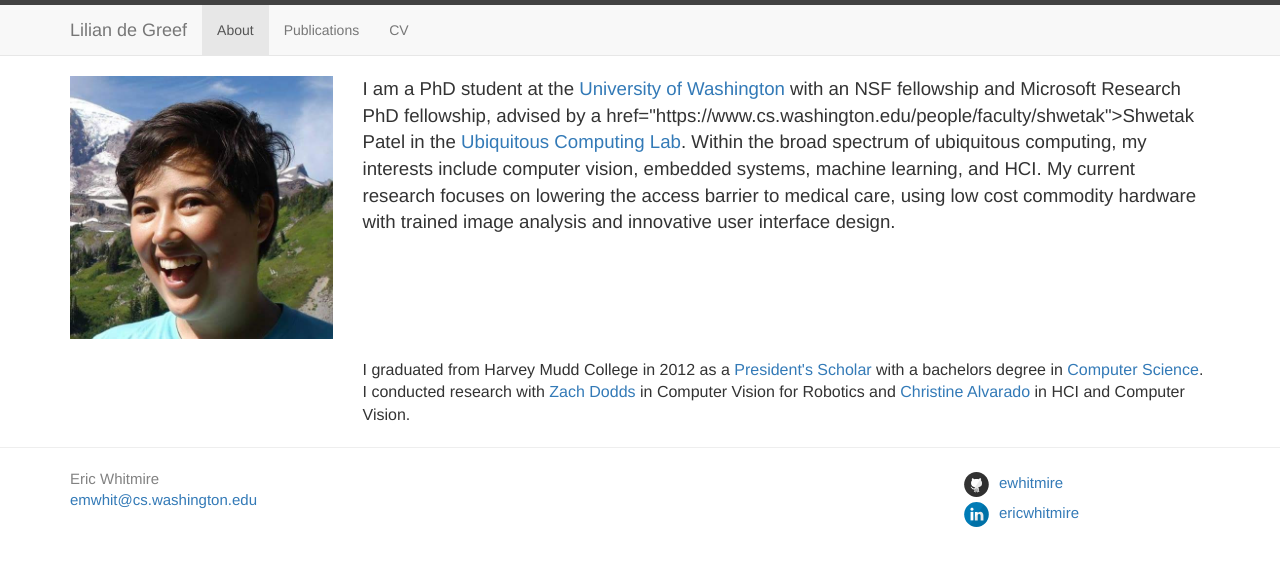
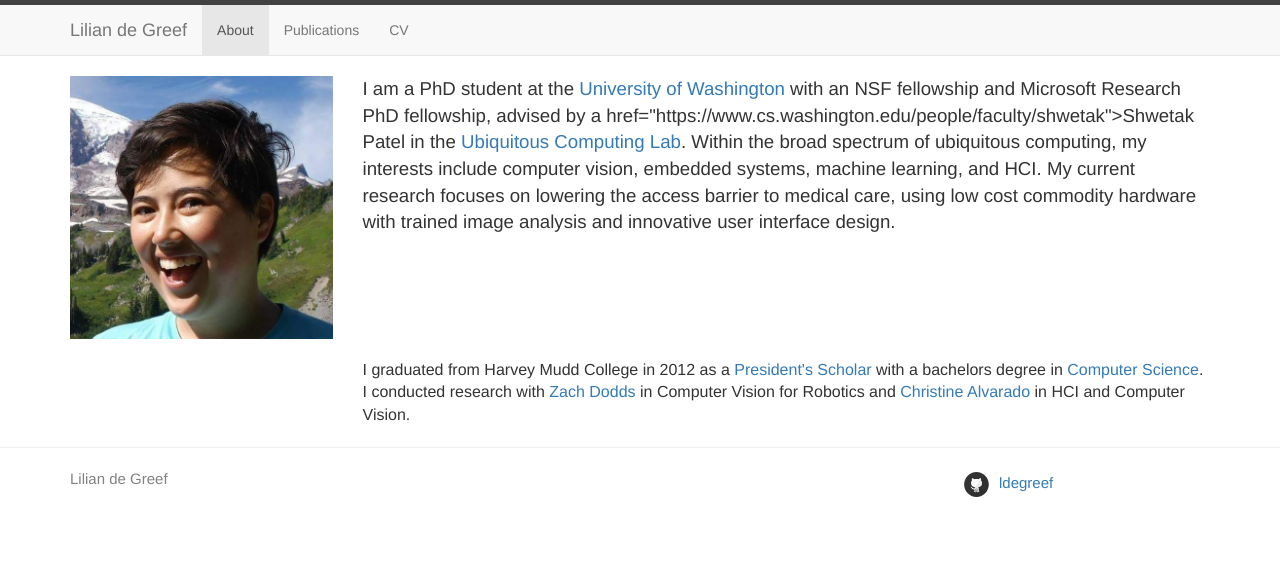
Before and after one commit to ldegreef/ewhitmire.github.io, a Jekyll site: the page built from index.html, in a window 1280 px wide. Shown: the top 566 px of the page. Built offline with Jekyll 4.4.1, drawn with Linux system fonts in a browser that asks for light colours.

Commit message:
Tweaked config, header, and footer to use site data in config file.

```diff
--- a/_config.yml
+++ b/_config.yml
@@ -6,14 +6,14 @@
 # 'jekyll serve'. If you change this file, please restart the server process.
 
 # Site settings
-title: Eric Whitmire
-email: emwhit@cs.washington.edu
+title: Lilian de Greef
+author: Lilian de Greef
+email: >
 description: > # this means to ignore newlines until "baseurl:"
 
 baseurl: "" # the subpath of your site, e.g. /blog
 url: "http://ericwhitmire.com" # the base hostname & protocol for your site
-github_username:  ewhitmire
-linkedin_username:  ericwhitmire
+github_username:  ldegreef
 
 # Build settings
 markdown: kramdown
--- a/_includes/footer.html
+++ b/_includes/footer.html
@@ -6,8 +6,7 @@
         <div class="footer-col-wrapper">
             <div class="footer-col footer-col-1">
                 <ul class="contact-list">
-                    <li>{{ site.title }}</li>
-                    <li><a href="mailto:{{ site.email }}">{{ site.email }}</a></li>
+                    <li>{{ site.author }}</li>
                 </ul>
             </div>
             <div class="footer-col footer-col-3">
--- a/_includes/header.html
+++ b/_includes/header.html
@@ -12,7 +12,7 @@
                         <span class="icon-bar"></span>
                         <span class="icon-bar"></span>
                     </button>
-                    <a class="navbar-brand" href="#">Lilian de Greef</a>
+                    <a class="navbar-brand" href="#">{{ site.title }}</a>
                 </div>
 
                 <!-- Collect the nav links, forms, and other content for toggling -->
```
